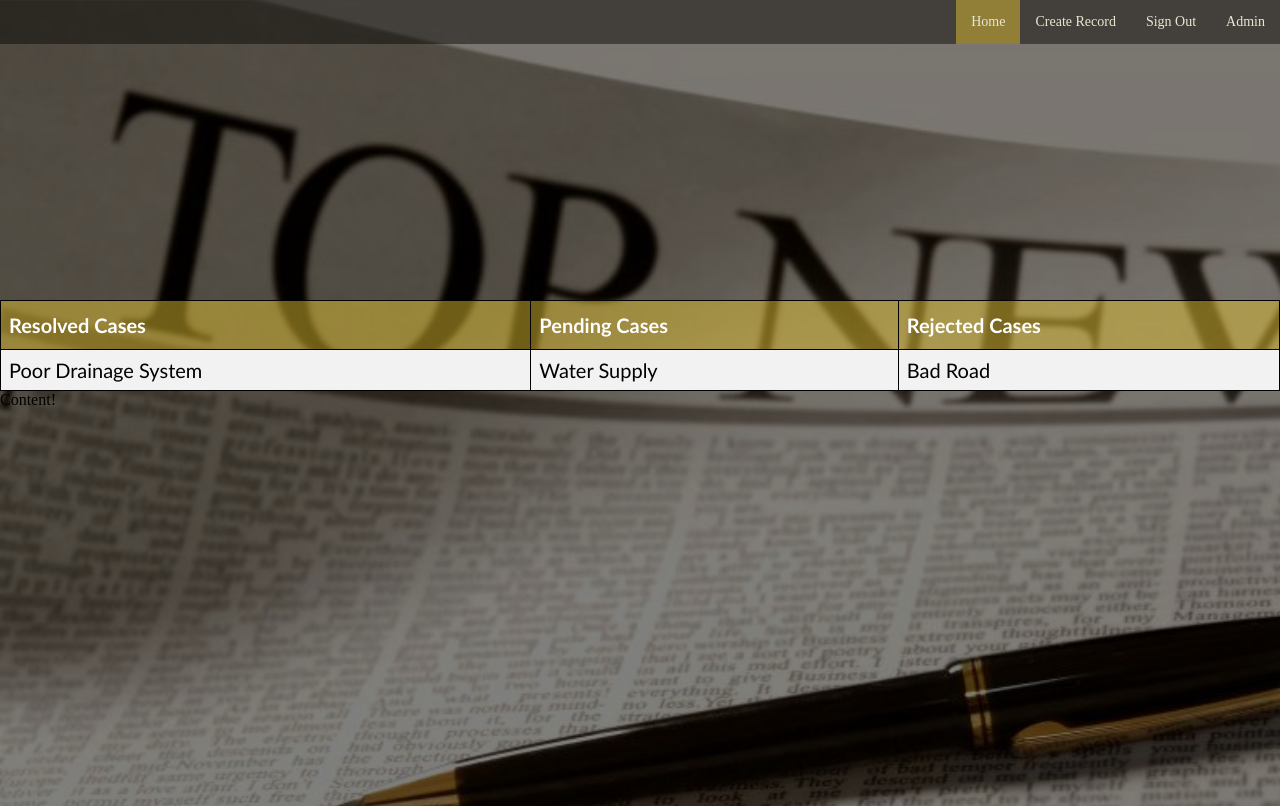
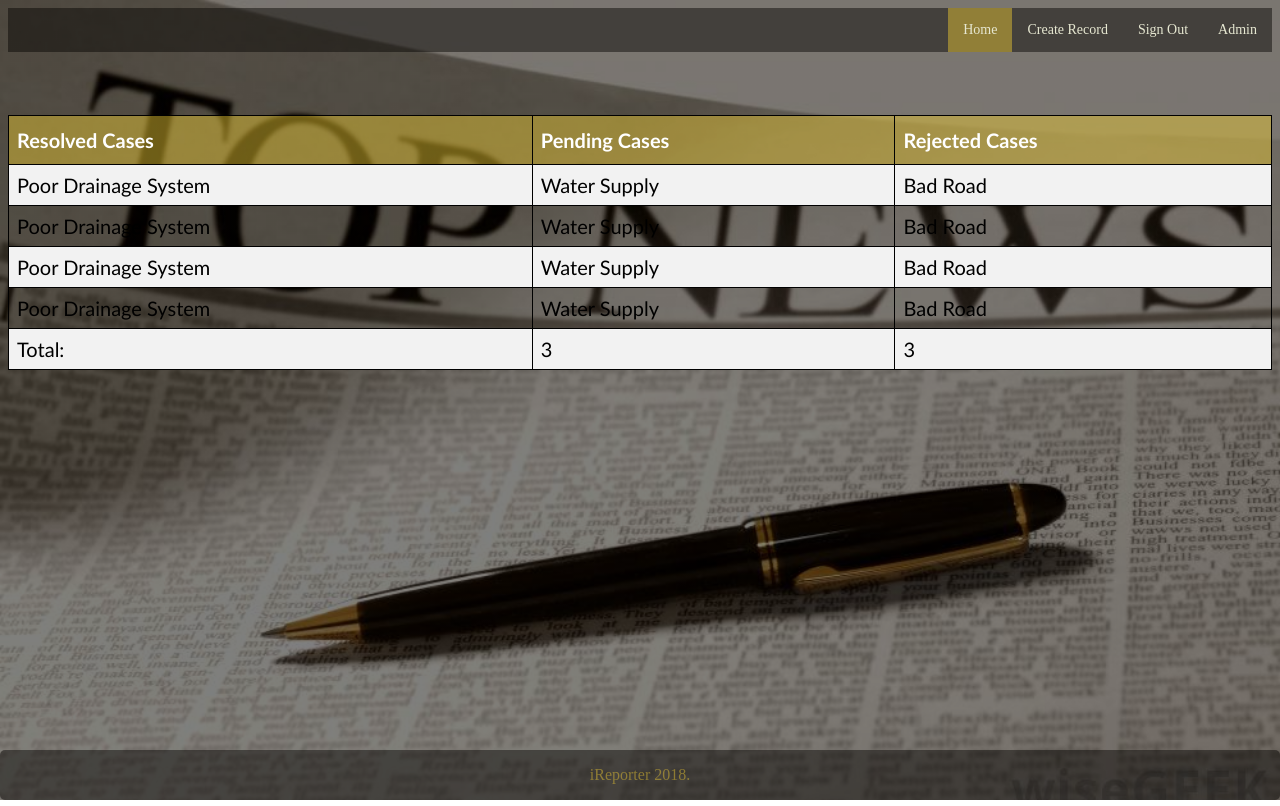
Before and after one commit to gmemmy/iReporter, a website: page UI/profile.html in a window 1280 px wide. Shown: the top 806 px of the page. Drawn offline with Linux system fonts and the light colour scheme.

Commit message:
[Feature #162098167] setup table for users to view records in profile

```diff
--- a/UI/css/profile.css
+++ b/UI/css/profile.css
@@ -56,7 +56,7 @@ body {
 }
 
 #records {
-  margin-top: 20%;
+  margin-top: 5%;
   width: 100%;
   font-size: 20px;
   font-family: "Trebuchet MS", Arial, Helvetica, sans-serif;
@@ -84,23 +84,13 @@ body {
 }
 
 
-
-* {
-  margin: 0;
+.page_footer {
+    position: fixed;
+    border-radius: 5px;
+    left: 0;
+    bottom: 0;
+    width: 100%;
+    background-color: rgba(5, 4, 0, 0.466);
+    text-align: center;
+    color: rgba(233, 199, 50, 0.466);
 }
-
-.page-wrap {
-  min-height: 100%;
-  /* equal to footer height */
-  margin-bottom: -142px;
-}
-.page-wrap:after {
-  content: "";
-  display: block;
-}
-.site-footer, .page-wrap:after {
-  height: 142px;
-}
-.site-footer {
-  background: orange;
-}
--- a/UI/css/styles.css
+++ b/UI/css/styles.css
@@ -1,7 +1,7 @@
 body {
   margin: 0;
   padding: 0;
-  background: #fff;
+  background: linear-gradient( rgba(0, 0, 0, 0.5), rgba(0, 0, 0, 0.5) ), url(../images/background.jpg);
   background-size: cover;
   background-position: center;
   -webkit-backdrop-filter: blur(10000px);
--- a/UI/profile.html
+++ b/UI/profile.html
@@ -27,14 +27,33 @@
           <td>Water Supply</td>
           <td>Bad Road</td>
         </tr>
+        <tr>
+          <td>Poor Drainage System</td>
+          <td>Water Supply</td>
+          <td>Bad Road</td>
+        </tr>
+        <tr>
+          <td>Poor Drainage System</td>
+          <td>Water Supply</td>
+          <td>Bad Road</td>
+        </tr>
+        <tr>
+          <td>Poor Drainage System</td>
+          <td>Water Supply</td>
+          <td>Bad Road</td>
+        </tr>
+        <tr>
+          <td>Total:</td>
+          <td>3</td>
+          <td>3</td>
+        </tr>
       </table>
     </div>
 
 
+    <div class="page_footer">
+      <p>iReporter 2018.</p>
+    </div>
+  </body>
 
-  </body>
-  <div class="page-wrap">
-    Content!
-  </div>
-  <footer class="page_footer"></footer>
 </html>
```
Also changed, not shown: UI/records.html (+4 -3 lines).
